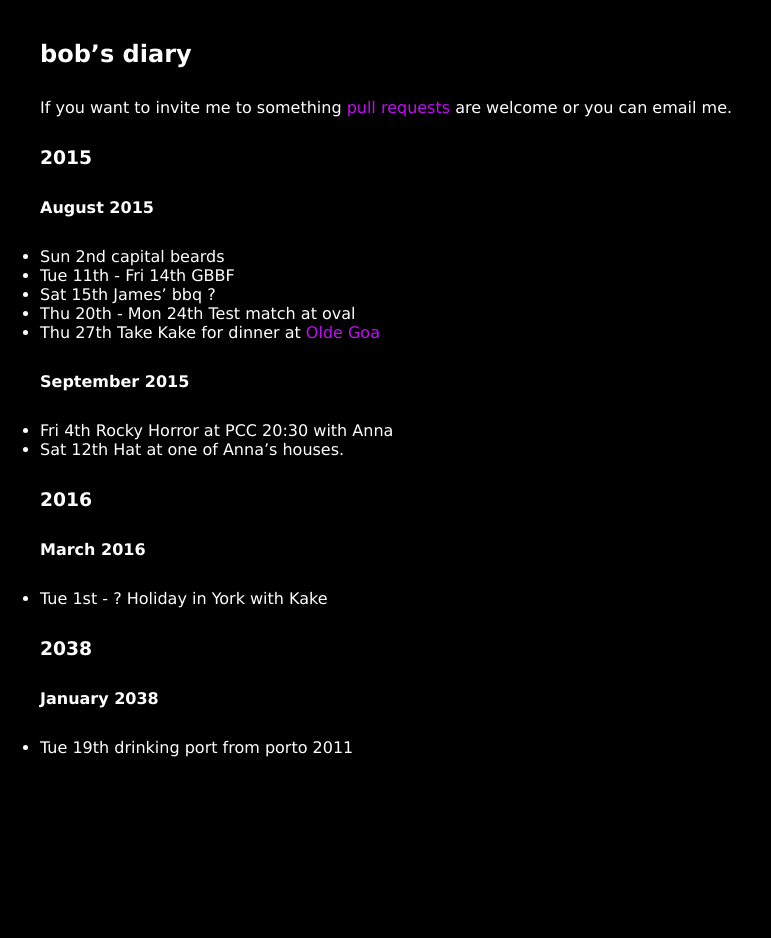
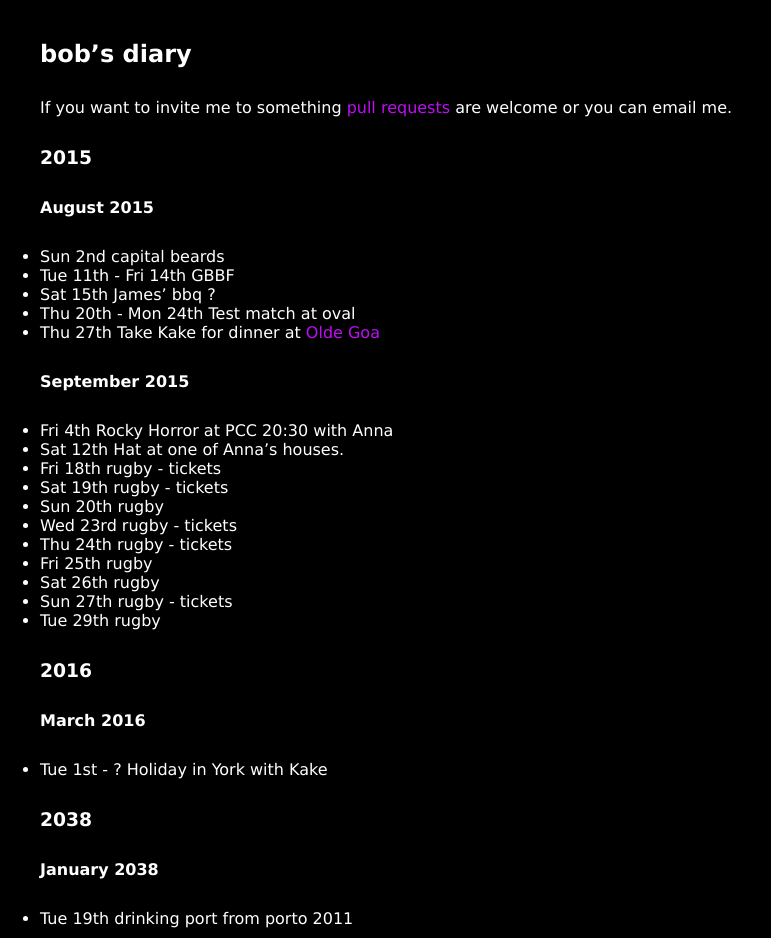
Before and after one commit to rjw1/randomness.org.uk, a Jekyll site: the page built from diary/index.md, in a window 1280 px wide. Shown: the whole page, without its empty margins (0-771 px from the left). Built offline with Jekyll 4.4.1, drawn with Linux system fonts in a browser that asks for light colours; Markdown is read by kramdown in place of the engine named in the settings.

Commit message:
september rwc dates

```diff
--- a/diary/index.md
+++ b/diary/index.md
@@ -22,6 +22,15 @@ are welcome or you can email me.
 
 * Fri 4th Rocky Horror at PCC 20:30 with Anna
 * Sat 12th Hat at one of Anna's houses.
+* Fri 18th rugby - tickets
+* Sat 19th rugby - tickets
+* Sun 20th rugby
+* Wed 23rd rugby - tickets
+* Thu 24th rugby - tickets
+* Fri 25th rugby
+* Sat 26th rugby
+* Sun 27th rugby - tickets
+* Tue 29th rugby
 
 ### 2016 ###
 
```
